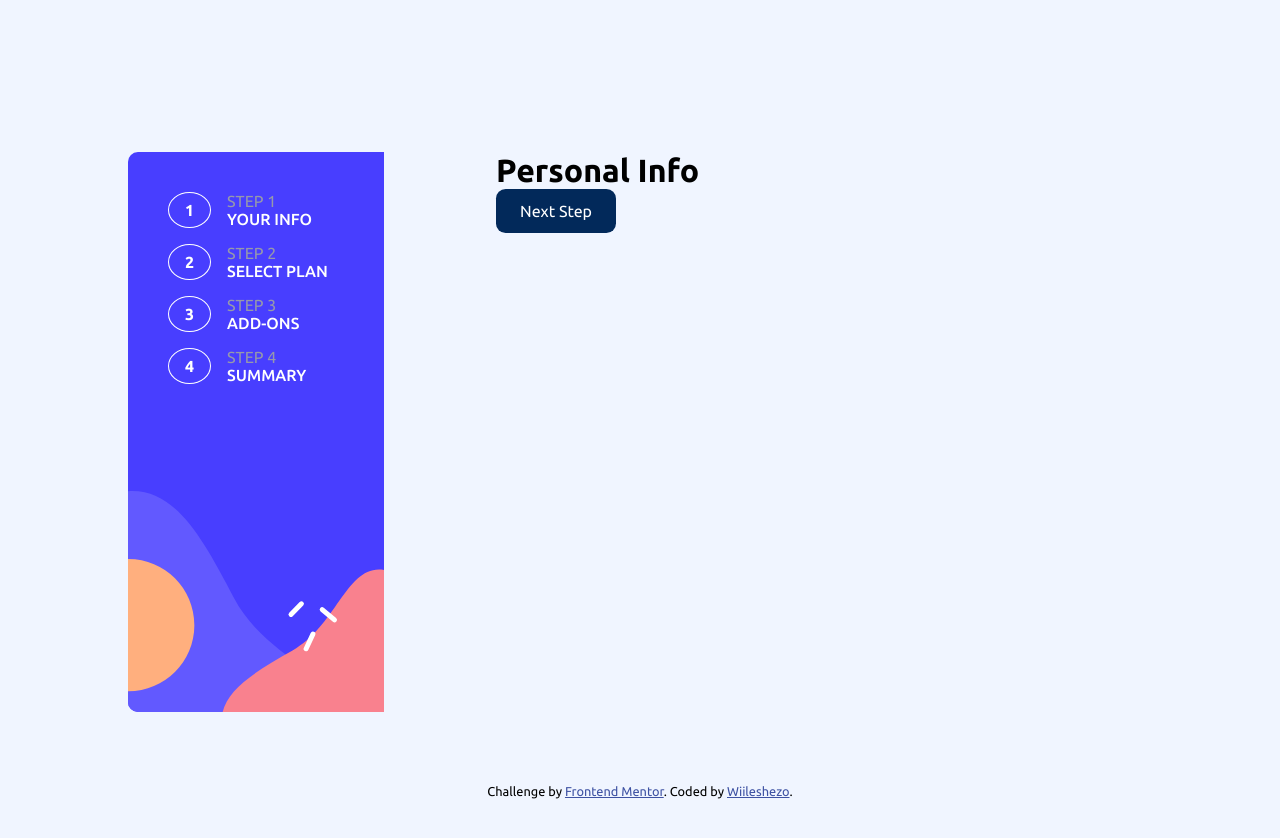
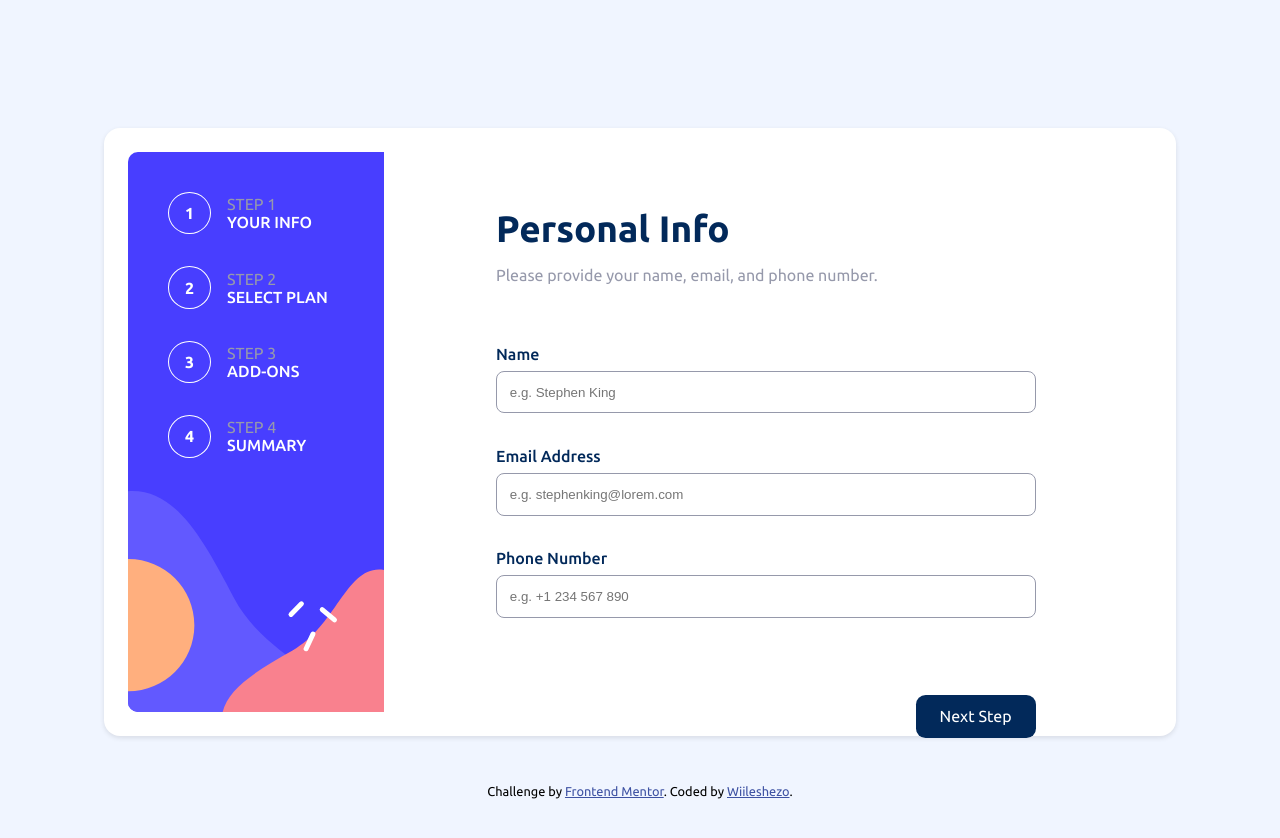
Before and after one commit to Wiileshezo/multi-step-form-main, a Vue app: page / in a window 1280 px wide. Shown: the top 838 px of the page. Built offline with nearby package versions, Linux system fonts and the light colour scheme.

Commit message:
add styles

```diff
--- a/src/components/steps/StepPersonalInfo.vue
+++ b/src/components/steps/StepPersonalInfo.vue
@@ -1,10 +1,61 @@
 <script setup></script>
 
 <template>
-  <div>
-    <h1>Personal Info</h1>
-    <base-button mode="primary" type="submit">Next Step</base-button>
-  </div>
+  <form class="display-flex direction-column gap1">
+    <h1 class="title-step1">Personal Info</h1>
+    <p class="desc-step1">Please provide your name, email, and phone number.</p>
+    <base-card class="card display-flex direction-column">
+      <label>Name</label>
+      <input type="text" placeholder="e.g. Stephen King" class="text-input" />
+    </base-card>
+    <base-card class="card display-flex direction-column">
+      <label>Email Address</label>
+      <input
+        type="email"
+        placeholder="e.g. stephenking@lorem.com"
+        class="text-input"
+      />
+    </base-card>
+    <base-card class="card display-flex direction-column">
+      <label>Phone Number</label>
+      <input type="tel" placeholder="e.g. +1 234 567 890" class="text-input" />
+    </base-card>
+    <base-card class="btn-card display-flex">
+      <base-button class="next-btn" mode="primary" type="submit">
+        Next Step
+      </base-button>
+    </base-card>
+  </form>
 </template>
 
-<style scoped></style>
+<style scoped>
+.title-step1 {
+  font-size: 2.3rem;
+  font-weight: 700;
+  color: var(--Blue950);
+  padding-top: 3.5rem;
+}
+.desc-step1 {
+  color: var(--Grey500);
+  font-size: 1rem;
+  padding-bottom: 2rem;
+}
+.card {
+  padding-block: 0.3rem;
+}
+label {
+  font-weight: 500;
+  color: var(--Blue950);
+  padding: 0.5rem 0;
+}
+.btn-card {
+  align-items: flex-end;
+  padding-top: 3.5rem;
+}
+.text-input {
+  padding: 0.8rem;
+  border-radius: 0.5rem;
+  width: 40vw;
+  border: 1px solid var(--Grey500);
+}
+</style>
--- a/src/components/views/MultiStepForm.vue
+++ b/src/components/views/MultiStepForm.vue
@@ -4,7 +4,7 @@ import SidebarSteps from "./SidebarSteps.vue";
 </script>
 
 <template>
-  <base-card class="multi-step-container display-flex direction-row">
+  <base-card class="multi-step-container display-flex direction-row card">
     <sidebar-steps></sidebar-steps>
     <step-navigation></step-navigation>
   </base-card>
@@ -18,4 +18,8 @@ import SidebarSteps from "./SidebarSteps.vue";
   height: 70vh;
   gap: 7rem;
 }
+.card {
+  background: var(--White);
+  box-shadow: 0 2px 5px rgba(0, 0, 0, 0.1);
+}
 </style>
--- a/src/components/views/SidebarSteps.vue
+++ b/src/components/views/SidebarSteps.vue
@@ -41,11 +41,12 @@
   width: 20vw;
   box-sizing: border-box;
   padding: 2.5rem;
+  gap: 2rem;
 }
 
 .number {
   color: var(--White);
-  padding: 0.5rem 1rem;
+  padding: 0.7rem 1rem;
   border: 1px solid var(--White);
   border-radius: 50%;
   font-size: 1rem;
```
